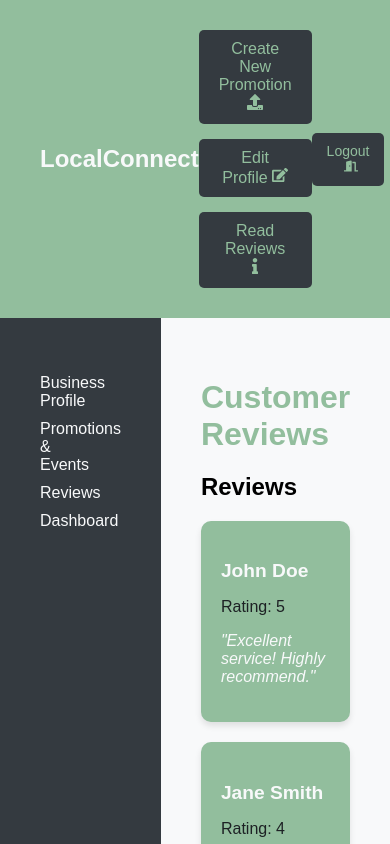
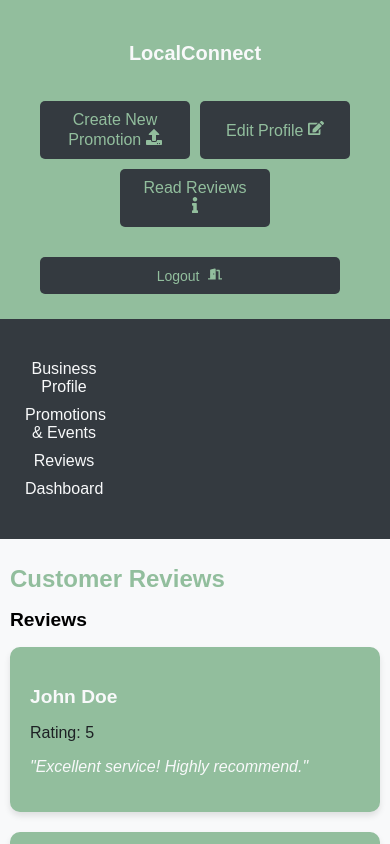
Before and after one commit to juzgit/Business-Discovery, a React (Create React App) app in the folder business-discovery/: page / in a window 390 px wide. Shown: the top 844 px of the page. Built offline with nearby package versions, Linux system fonts and the light colour scheme.

Commit message:
Business Header and Reviews Page made responsive

```diff
--- a/business-discovery/src/businessPageStyling/BusinessReviews.scss
+++ b/business-discovery/src/businessPageStyling/BusinessReviews.scss
@@ -72,4 +72,86 @@ $neutralColor2: #343A40;
             }
         }
     }
+
+    @media (max-width: 1024px){
+        .main-content{
+            flex-direction: column;
+            .sidebar-container{
+                width: 100%;
+                min-height: auto;
+                padding: 10px;
+            }
+
+            .reviews-page{
+                padding: 20px;
+            }
+        }
+    }
+
+    @media (max-width: 768px){
+        .header-container{
+            padding: 15px;
+
+            h1{
+                font-size: 1.5rem;
+            }
+        }
+
+        .main-content{
+            .sidebar-container{
+                padding: 5px;
+                text-align: center;
+            }
+
+            .reviews-page{
+                .reviews-page-heading{
+                    font-size: 1.8rem;
+                }
+
+                .reviews-list-heading{
+                    font-size: 1.3rem;
+                }
+
+                .review-item{
+                    padding: 15px;
+                    .reviewer-name{
+                        font-size: 1rem;
+                    }
+
+                    .review-rating,
+                    .review-comment{
+                        font-size: 0.9rem;
+                    }
+                }
+            }
+        }
+    }
+
+    @media (max-width: 480px){
+        .main-content{
+            .reviews-page{
+                padding: 10px;
+
+                .reviews-page-heading{
+                    font-size: 1.5rem;
+                }
+
+                .reviews-list-heading{
+                    font-size: 1.2rem;
+                }
+
+                .review-item{
+                    padding: 10px;
+                    .reviewer-name{
+                        font-size: 0.9rem;
+                    }
+
+                    .review-rating,
+                    .review-comment{
+                        font-size: 0.8rem;
+                    }
+                }
+            }
+        }
+    }
 }
--- a/business-discovery/src/businessPageStyling/businessHeader.scss
+++ b/business-discovery/src/businessPageStyling/businessHeader.scss
@@ -4,6 +4,7 @@ $neutralColor2: #343A40;
 
 .header{
     display: flex;
+    flex-wrap: wrap;
     justify-content: space-between;
     align-items: center;
     padding: 10px 20px;
@@ -11,16 +12,48 @@ $neutralColor2: #343A40;
     color: $neutralColor1;
 
     .business-name-header{
+        flex: 1;
         .business-name{
             font-size: 24px;
             font-weight: bold;
         }
     }
 
+    .actions{
+        display: flex;
+        gap: 15px;
+        flex-wrap: wrap;
+        justify-content: space-between;
+        flex: 2;
+
+        .action-btn{
+            background-color: $neutralColor2;
+            color: $neutralColor1;
+            border: none;
+            padding: 10px 20px;
+            border-radius: 5px;
+            cursor: pointer;
+            font-size: 16px;
+
+            a{
+                text-decoration: none;
+                color: $primaryColor1;
+            }
+
+            &:hover{
+                background-color: darken($neutralColor1, 10%);
+                color: lighten($neutralColor2, 10%);
+            }
+        }
+    }
+
     .user-profile{
         display: flex;
         align-items: center;
+        justify-content: flex-end;
         gap: 15px;
+        flex: 1;
+        margin-left: auto;
 
         .log-out-btn{
             background-color: $neutralColor2;
@@ -43,29 +76,41 @@ $neutralColor2: #343A40;
         }
     }
 
-    .actions{
-        display: flex;
-        gap: 15px;
-        flex-wrap: wrap;
-        justify-content: space-between;
+    @media (max-width: 768px){
+        flex-direction: column;
+        align-items: stretch;
+        gap: 20px;
 
-        .action-btn{
-            background-color: $neutralColor2;
-            color: $neutralColor1;
-            border: none;
-            padding: 10px 20px;
-            border-radius: 5px;
-            cursor: pointer;
-            font-size: 16px;
+        .business-name-header{
+            width: 100%;
+            text-align: center;
 
-            a{
-                text-decoration: none;
-                color: $primaryColor1;
+            .business-name{
+                font-size: 20px;
             }
+        }
 
-            &:hover{
-                background-color: darken($neutralColor1, 10%);
-                color: lighten($neutralColor2, 10%);
+        .actions{
+            justify-content: center;
+            width: 100%;
+            gap: 10px;
+
+            .action-btn{
+                width: 150px;
+                max-width: 300px;
+                text-align: center;
+            }
+        }
+
+        .user-profile{
+            justify-content: center;
+            width: 100%;
+            margin-top: 10px;
+
+            .log-out-btn{
+                width: 100%;
+                max-width: 300px;
+                text-align: center;
             }
         }
     }
```
